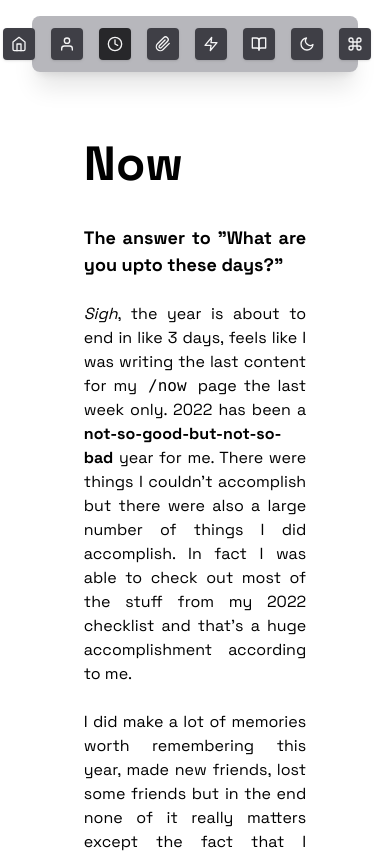
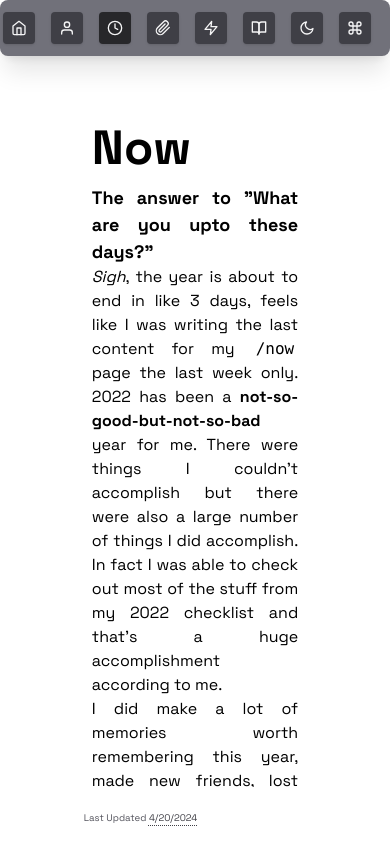
Before and after one commit to fn28chen/thang-vu-blogs, a Next.js app: page /now in a window 390 px wide. Shown: the top 853 px of the page. Built offline with nearby package versions, Linux system fonts and the light colour scheme.

Commit message:
(Style) Add Mobile Navigation Bar and refactor layout

```diff
--- a/src/app/about/page.tsx
+++ b/src/app/about/page.tsx
@@ -13,8 +13,13 @@ export default function About() {
       transition={fadeOut(0.5)}
       className="w-full min-h-screen h-full flex flex-col items-center relative"
     >
-      <section className="mb-12 mt-12 flex flex-col w-full justify-center gap-6 text-justify md:mt-0 lg:mt-0">
-        <AboutMe />
+      <section className="mb-12 mt-8 flex flex-col w-full justify-center gap-6 text-justify md:mt-0 lg:mt-0">
+        <div
+          className="overflow-y-auto bg-white dark:bg-inherit custom-scrollbar text-justify px-2"
+          style={{ maxHeight: "80vh" }}
+        >
+          <AboutMe />
+        </div>
         <Footer />
       </section>
     </motion.div>
--- a/src/app/blogs/[blog_id]/page.tsx
+++ b/src/app/blogs/[blog_id]/page.tsx
@@ -37,8 +37,8 @@ export default function Blog() {
   };
 
   return (
-    <div className="w-full h-full  flex flex-col items-center relative">
-      <section className="flex flex-col w-full justify-between mt-12 lg:mt-0 md:mt-0 prose prose-a:no-underline gap-6 mb-12">
+    <div className="w-full h-full  flex flex-col items-center relative bottom-10">
+      <section className="flex flex-col w-full justify-between mt-8 lg:mt-0 md:mt-0 prose prose-a:no-underline gap-6 mb-12">
         {isLoading ? (
           <div className="flex items-center justify-center">
             <LoadingPage />
--- a/src/app/blogs/page.tsx
+++ b/src/app/blogs/page.tsx
@@ -40,7 +40,7 @@ export default function Blogs() {
 
   return (
     <div className="w-full h-full  flex flex-col items-center relative">
-      <section className="flex flex-col w-full justify-between mt-12 lg:mt-0 md:mt-0 prose prose-a:no-underline gap-6 mb-12">
+      <section className="flex flex-col w-full justify-between mt-8 lg:mt-0 md:mt-0 prose prose-a:no-underline gap-6 mb-12">
         {isLoading ? (
           <div className="flex items-center justify-center">
             <LoadingPage />
@@ -55,12 +55,16 @@ export default function Blogs() {
                 Random stats and stuff related to me.
               </p>
             </div>
+            <div
+              className="overflow-y-auto bg-white dark:bg-inherit custom-scrollbar text-justify px-2"
+              style={{ maxHeight: "80vh" }}
+            >
               <div className="flex flex-col gap-6">
                 {blogs?.length > 0 ? (
                   blogs.map((post) => (
                     <Card
                       key={post._id}
-                    className="flex flex-row text-justify justify-between px-4 py-4 gap-4"
+                      className="flex flex-col md:flex-row text-justify justify-between px-4 py-4 gap-4"
                     >
                       <span className="flex flex-col gap-2">
                         <h2 className="font-bold text-2xl">{post.title}</h2>
@@ -85,6 +89,7 @@ export default function Blogs() {
                 )}
               </div>
             </div>
+          </div>
         )}
 
         <Footer />
--- a/src/app/dashboard/page.tsx
+++ b/src/app/dashboard/page.tsx
@@ -60,7 +60,7 @@ export default function Dashboard() {
 
   return (
     <div className="w-full h-full  flex flex-col items-center relative">
-      <section className="flex flex-col w-full justify-between mt-12 lg:mt-0 md:mt-0 prose prose-a:no-underline gap-6 mb-12">
+      <section className="flex flex-col w-full justify-between mt-8 lg:mt-0 md:mt-0 prose prose-a:no-underline gap-6 mb-12">
         <div>
           <h1 className="dark:text-zinc-200 text-zinc-900 leading-none mb-3 text-4xl font-bold">
             Dashboard
--- a/src/app/layout.tsx
+++ b/src/app/layout.tsx
@@ -27,11 +27,11 @@ export default function RootLayout({
           enableSystem
           disableTransitionOnChange
         >
-          <div className="flex justify-between w-full h-full">
+          <div className="flex justify-between w-full h-full relative">
             <div className="fixed w-[6%] h-full z-50 hidden md:block">
               <NavBar />
             </div>
-            <div className="fixed top-0 w-full z-50 block lg:hidden md:hidden px-8 pt-4 items-center justify-center">
+            <div className="top-0 w-full block lg:hidden md:hidden items-center justify-center backdrop-blur-md absolute z-60">
               <MobileNavBar/>
             </div>
             <Transition>{children}</Transition>
--- a/src/app/links/page.tsx
+++ b/src/app/links/page.tsx
@@ -4,7 +4,7 @@ import LinksComponent from "@/components/global/link";
 export default function Links() {
   return (
     <div className="w-full min-h-screen h-full flex flex-col items-center relative">
-      <section className="prose mt-12 flex w-full flex-col justify-between text-justify gap-6 md:mt-0 lg:mt-0">
+      <section className="prose mt-8 flex w-full flex-col justify-between text-justify gap-6 md:mt-0 lg:mt-0">
         <div className="flex flex-col gap-6">
           <h1 className="dark:text-zinc-200 text-zinc-900 leading-none mb-3 text-[48px] font-bold justify-center pt-3">
             Links
--- a/src/app/now/page.tsx
+++ b/src/app/now/page.tsx
@@ -4,15 +4,20 @@ import NowMD from "@/content/now-md.mdx";
 export default function Now() {
   return (
     <div className="w-full min-h-screen h-full flex flex-col items-center relative">
-      <section className="prose mt-12 flex w-full flex-col justify-between text-justify gap-6 md:mt-0 lg:mt-0">
-        <NowMD />
+      <section className="prose mt-8 flex w-full flex-col justify-between text-justify gap-6 md:mt-0 lg:mt-0">
+        <div
+          className="overflow-y-auto bg-white dark:bg-inherit custom-scrollbar text-justify px-2"
+          style={{ maxHeight: "80vh" }}
+        >
+          <NowMD />
+        </div>
         <p className="text-[0.6rem] text-zinc-600 dark:text-zinc-400">
           Last Updated{" "}
           <span className="text-[0.6rem] text-zinc-700 underline decoration-dotted underline-offset-4 dark:text-zinc-300">
             {new Date().toLocaleDateString()}
           </span>
         </p>
-        <Footer/>
+        <Footer />
       </section>
     </div>
   );
--- a/src/components/layout/footer.tsx
+++ b/src/components/layout/footer.tsx
@@ -13,7 +13,7 @@ export default function Footer() {
           2024-present &#169;{" "}
           <a
             className="dark:text-zinc-300 dark:hover:text-zinc-200 text-zinc-800 hover:text-zinc-900 duration-300 underline decoration-dotted underline-offset-4"
-            href="https://github.com/phong28zk"
+            href="https://next-js-portfolio-one-zeta.vercel.app/"
             target={"_blank"}
             rel="noreferrer"
           >
--- a/src/components/layout/mobileNavbar.tsx
+++ b/src/components/layout/mobileNavbar.tsx
@@ -69,7 +69,7 @@ export default function MobileNavBar() {
   useEffect(() => setMounted(true), []);
 
   return (
-    <div className="min-h-full h-full flex dark:bg-zinc-800/50 bg-zinc-500/50 justify-center items-center py-1 rounded-lg shadow-xl gap-4 custom-scrollbar">
+    <div className="min-h-full h-full flex dark:bg-zinc-800 bg-zinc-500 justify-center items-center py-1 rounded-lg shadow-xl gap-4 custom-scrollbar">
       <div className="flex justify-evenly gap-4">
         {NavbarItems.map((item, index) => {
           return (
--- a/src/utils/transition_tab.tsx
+++ b/src/utils/transition_tab.tsx
@@ -14,7 +14,7 @@ export default function TransitionTab({
       animate={{ opacity: 1 }}
       exit={{ opacity: 0 }}
       transition={fadeIn(0.5)}
-      className="min-h-screen flex flex-col justify-center items-center top-0 w-4/5 h-full z-50 lg:w-[60%] md:w-[80%] px-8 pt-4 lg:px-8 lg:py-4 md:px-8 md:py-6"
+      className="min-h-screen flex flex-col justify-center items-center top-0 w-4/5 h-full lg:w-[60%] md:w-[80%] px-8 pt-4 lg:px-8 lg:py-4 md:px-8 md:py-8"
     >
       {children}
     </motion.div>
```
Lines whose indentation alone changed are shown as unchanged.
